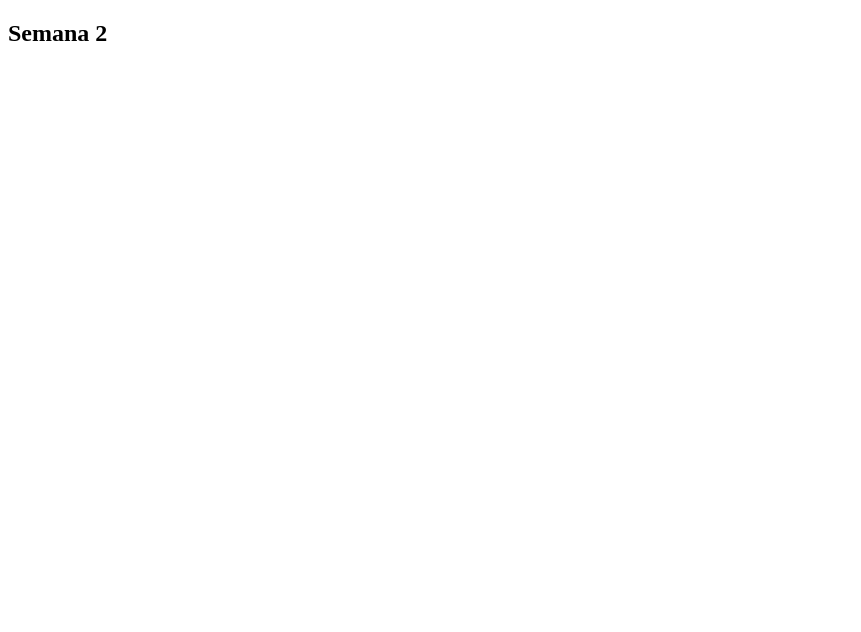
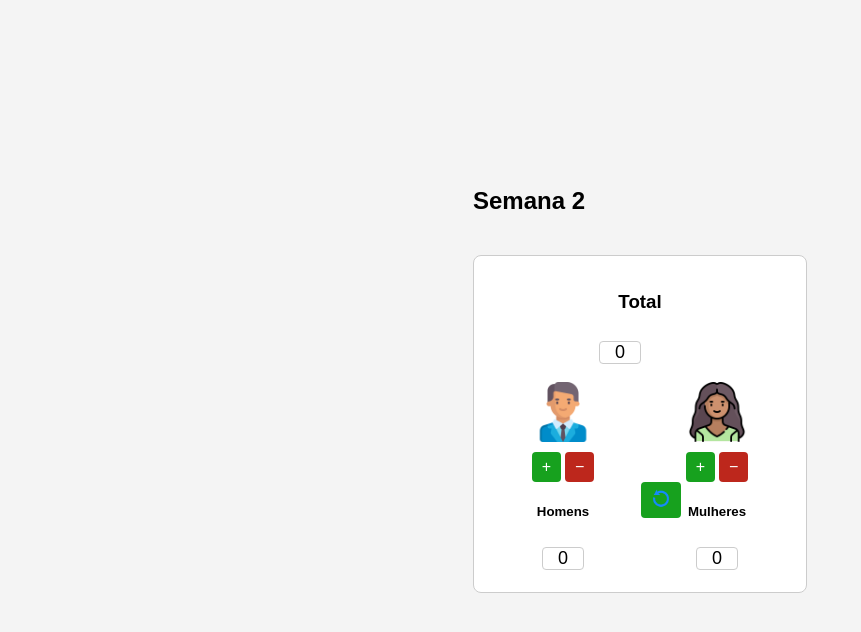
Before and after one commit to JoaoPirasol/react01, a React (Create React App) app: page /atv02 in a window 1280 px wide. Shown: the top 632 px of the page, without its empty margins (0-861 px from the left). Built offline with nearby package versions, Linux system fonts and the light colour scheme.

Commit message:
attAtv02

```diff
--- a/src/Atv02.js
+++ b/src/Atv02.js
@@ -1,7 +1,10 @@
+import Contador from "./Contador";
+
 export default function Atv02() {
     return (
       <>
           <h2>Semana 2</h2>
+          <Contador/>
       </>
     );
   }
--- /dev/null
+++ b/src/Contador.css
@@ -0,0 +1,83 @@
+body {
+    font-family: Arial, sans-serif;
+    display: flex;
+    justify-content: center;
+    align-items: center;
+    height: 100vh;
+    background-color: #f4f4f4;
+    flex-direction: column;
+    margin: 0;
+  }
+
+  .contador {
+    padding: 16px;
+    border: 1px solid #ccc;
+    border-radius: 8px;
+    width: 300px;
+    margin: 40px auto;
+    background: #fff;
+    text-align: center;
+  }
+
+  .total {
+    margin-bottom: 12px;
+  }
+
+  .input-total,
+  .input-contador {
+    font-size: 18px;
+    margin: 6px 0;
+    border: 1px solid #ccc;
+    border-radius: 4px;
+    width: 40px;
+    text-align: center;
+    display: inline-block;
+  }
+
+  .secoes-container {
+    display: flex;
+    justify-content: space-between;
+    gap: 8px;
+  }
+
+  .secao {
+    flex: 1;
+  }
+
+  .secao img {
+    width: 60px;
+    margin-bottom: 6px;
+  }
+
+  .botoes {
+    display: flex;
+    gap: 4px;
+    justify-content: center;
+    margin-bottom: 4px;
+  }
+
+  button {
+    background: #17a11e;
+    color: #fff;
+    border: none;
+    border-radius: 4px;
+    padding: 6px 10px;
+    font-size: 16px;
+    cursor: pointer;
+  }
+
+  button:nth-child(2) {
+    background: #bd271c;
+  }
+
+  .botao-reset {
+    position: relative;
+    top: 150px;
+    cursor: pointer;
+    outline: none;
+  }
+
+  .botao-reset img {
+    width: 20px;
+    height: 20px;
+  }
--- /dev/null
+++ b/src/Contador.js
@@ -0,0 +1,56 @@
+ import React, { useState } from "react";
+ import "./Contador.css";
+
+ const Contador = () => {
+   const [homens, setHomens] = useState(0);
+   const [mulheres, setMulheres] = useState(0);
+
+   const total = homens + mulheres;
+
+   const alterarContagem = (genero, valor) => {
+     if (genero === "homens") {
+       setHomens((prev) => Math.max(0, prev + valor));
+     } else {
+       setMulheres((prev) => Math.max(0, prev + valor));
+     }
+   };
+
+   const resetContador = () => {
+     setHomens(0);
+     setMulheres(0);
+   };
+
+   return (
+     <div className="contador">
+       <div className="total">
+         <h3>Total</h3>
+         <div className="input-total">{total}</div>
+         <button className="botao-reset" onClick={resetContador}>
+           <img src="/images/reset.png" alt="Resetar" />
+         </button>
+       </div>
+       <div className="secoes-container">
+         <div className="secao">
+           <img src="/images/men.png" alt="Homens" />
+           <div className="botoes">
+             <button onClick={() => alterarContagem("homens", 1)}>+</button>
+             <button onClick={() => alterarContagem("homens", -1)}>−</button>
+           </div>
+           <h5>Homens</h5>
+           <div className="input-contador">{homens}</div>
+         </div>
+         <div className="secao">
+           <img src="/images/woman.png" alt="Mulheres" />
+           <div className="botoes">
+             <button onClick={() => alterarContagem("mulheres", 1)}>+</button>
+             <button onClick={() => alterarContagem("mulheres", -1)}>−</button>
+           </div>
+           <h5>Mulheres</h5>
+           <div className="input-contador">{mulheres}</div>
+         </div>
+       </div>
+     </div>
+   );
+ };
+
+ export default Contador;
```
